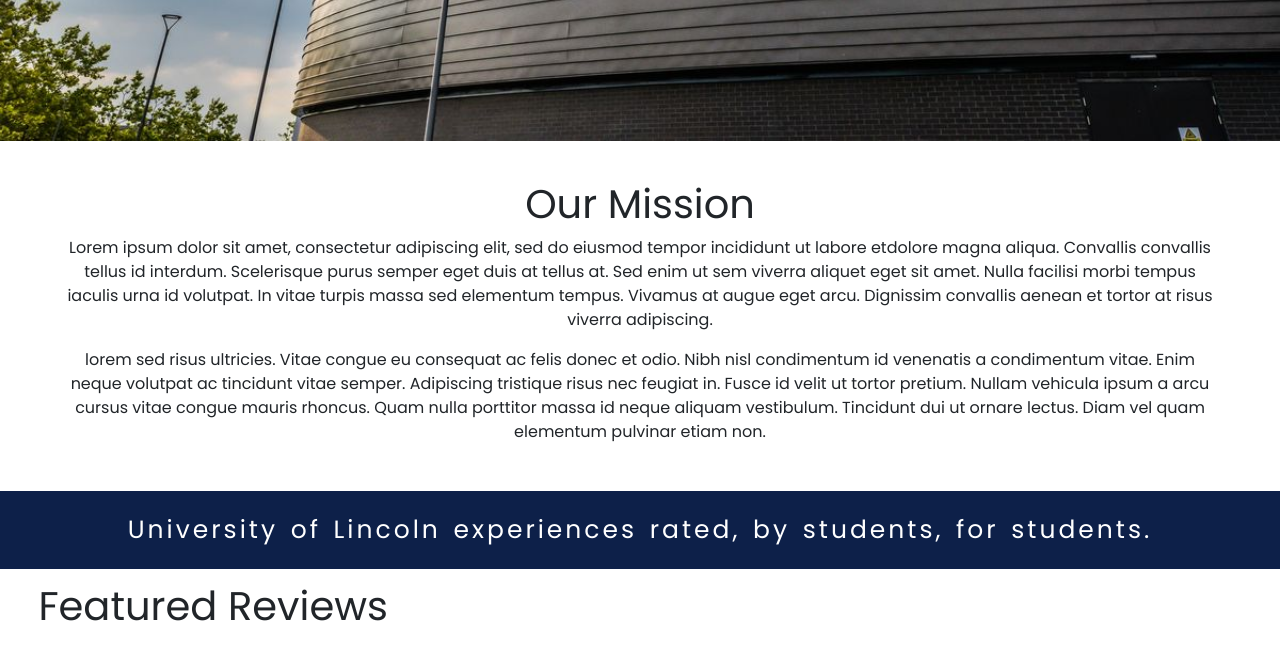
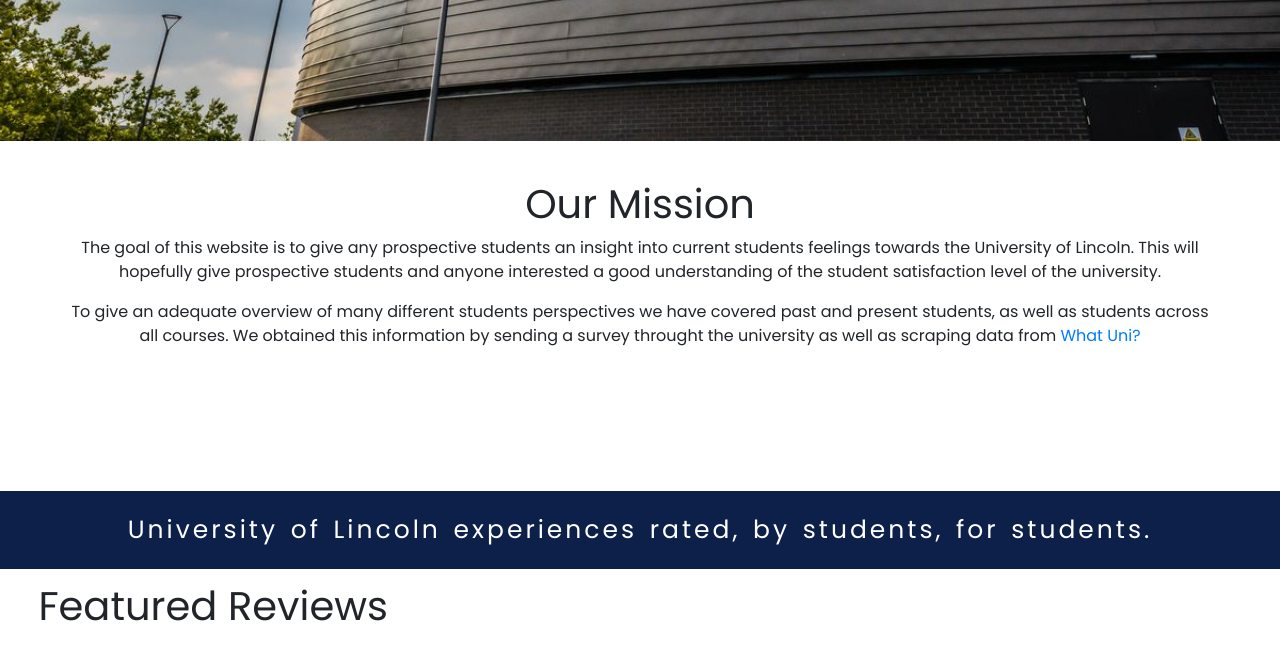
Before and after one commit to mathewsjoyy/CMP2804M-TSE-Project, a Flask app: page / in a window 1280 px wide. Shown: the part 623-1273 px from the top of the page. Run offline with Flask 2, Linux system fonts and the light colour scheme; some libraries are stand-ins or nearby versions.

Commit message:
Added Mission Statement

```diff
--- a/app/templates/index.html
+++ b/app/templates/index.html
@@ -14,16 +14,14 @@
       <!-- About Us Section -->
       <div class="home-mission">
         <h1>Our Mission</h1>
-        <p>Lorem ipsum dolor sit amet, consectetur adipiscing elit, sed do eiusmod tempor incididunt ut labore
-          etdolore magna aliqua. Convallis convallis tellus id interdum. Scelerisque purus semper eget duis at
-          tellus at. Sed enim ut sem viverra aliquet eget sit amet. Nulla facilisi morbi tempus iaculis urna id
-          volutpat. In vitae turpis massa sed elementum tempus. Vivamus at augue eget arcu. Dignissim convallis
-          aenean et tortor at risus viverra adipiscing.</p>
-          <p>lorem sed risus ultricies. Vitae congue eu
-          consequat ac felis donec et odio. Nibh nisl condimentum id venenatis a condimentum vitae. Enim neque
-          volutpat ac tincidunt vitae semper. Adipiscing tristique risus nec feugiat in. Fusce id velit ut tortor
-          pretium. Nullam vehicula ipsum a arcu cursus vitae congue mauris rhoncus. Quam nulla porttitor massa id
-          neque aliquam vestibulum. Tincidunt dui ut ornare lectus. Diam vel quam elementum pulvinar etiam non.</p>
+        <p>The goal of this website is to give any prospective students an insight into
+          current students feelings towards the University of Lincoln. This will hopefully give prospective students
+          and anyone interested a good understanding of the student satisfaction level of the university.</p>
+          <p>To give an adequate overview of many different students perspectives we have covered past and present students,
+            as well as students across all courses. We obtained this information by sending a survey throught the university
+            as well as scraping data from
+            <a href="https://www.whatuni.com/university-course-reviews/university-of-lincoln/">What Uni?</a>
+          </p>
       </div>
       <div class="banner">
         <p>University of Lincoln experiences rated, by students, for students.</p>
```
Also changed, not shown: app/static/images/uol-INB.png.
